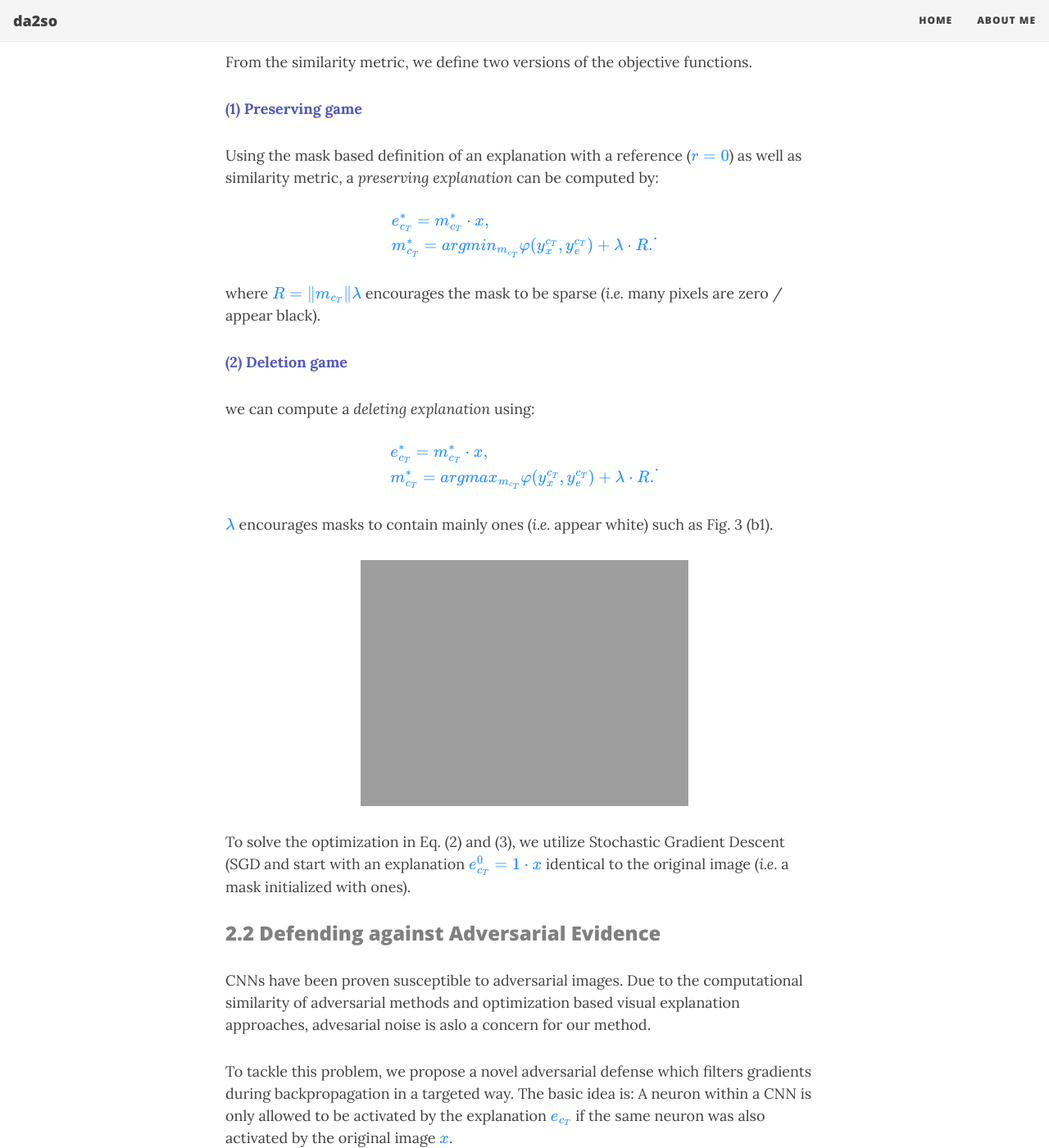
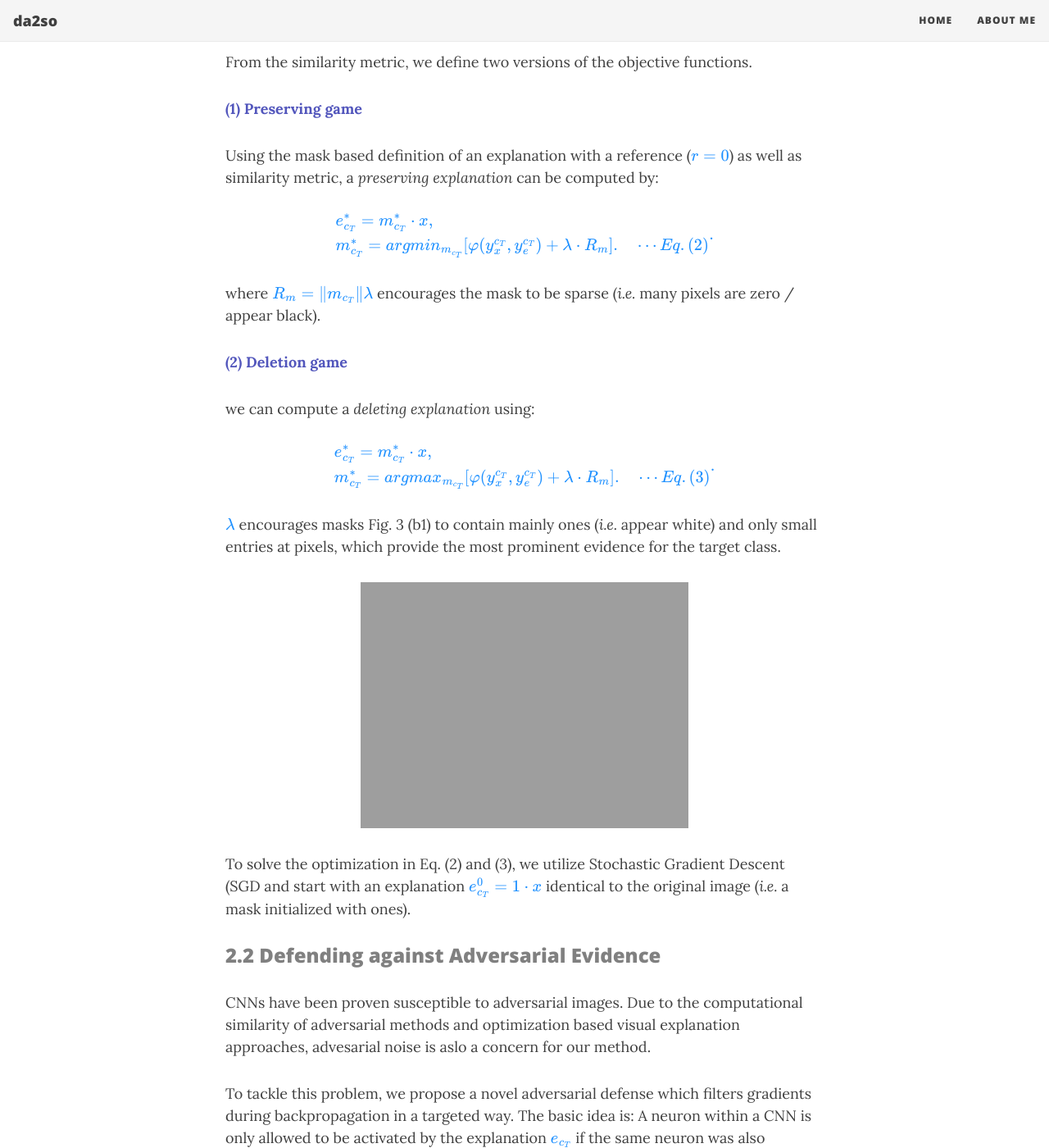
Before and after one commit to da2so/da2so.github.io, a Jekyll site: the page built from _posts/2020-08-17-Interpretable_And_Fine-grained_Visual_Explanations_For_Convolutional_Neural_Networks.md, in a window 1280 px wide and 1400 px high, scrolled down 2255 px. Shown: the whole window at 82% size. Built offline with Jekyll 4.4.1, drawn with Linux system fonts in a browser that asks for light colours; nearby versions of some CDN libraries; formulas are drawn with MathJax 3; some of the changed text lies outside the part shown.

Commit message:
Update 2020-08-17-Interpretable_And_Fine-grained_Visual_Explanations_For_Convolutional_Neural_Networks.md

```diff
--- a/_posts/2020-08-17-Interpretable_And_Fine-grained_Visual_Explanations_For_Convolutional_Neural_Networks.md
+++ b/_posts/2020-08-17-Interpretable_And_Fine-grained_Visual_Explanations_For_Convolutional_Neural_Networks.md
@@ -78,12 +78,12 @@ Using the mask based definition of an explanation with a reference (<span style=
 <span style="color:DodgerBlue">
 \\[
 \\begin{array}{l} e^\ast_\{ c_T \} = m^\ast_\{ c_T \} \cdot x, \cr
-				  m^\ast_\{ c_T \}= argmin_\{ m_\{ c_T \} \}  \varphi( y^{c_T}_x, y^{c_T}_e ) +\lambda \cdot R .
+				  m^\ast_\{ c_T \}= argmin_\{ m_\{ c_T \} \} \[ \varphi( y^{c_T}_x, y^{c_T}_e ) +\lambda \cdot R_m \] . \quad \cdots Eq .(2)
 \\end{array}.
 \\]
 </span>
 
-where <span style="color:DodgerBlue">$R=\Vert m_{c_T} \Vert$</span><span style="color:DodgerBlue">$\lambda$</span> encourages the mask to be sparse (*i.e.* many pixels are zero / appear black).
+where <span style="color:DodgerBlue">$R_m=\Vert m_{c_T} \Vert$</span><span style="color:DodgerBlue">$\lambda$</span> encourages the mask to be sparse (*i.e.* many pixels are zero / appear black).
 
 <span style="color:#5256BC">**(2) Deletion game**</span>
 
@@ -92,13 +92,12 @@ we can compute a *deleting explanation* using:
 <span style="color:DodgerBlue">
 \\[
 \\begin{array}{l} e^\ast_\{ c_T \} = m^\ast_\{ c_T \} \cdot x, \cr
-				  m^\ast_\{ c_T \}= argmax_\{ m_\{ c_T \} \}  \varphi( y^{c_T}_x, y^{c_T}_e ) +\lambda \cdot R.
+				  m^\ast_\{ c_T \}= argmax_\{ m_\{ c_T \} \} \[ \varphi( y^{c_T}_x, y^{c_T}_e ) +\lambda \cdot R_m \] . \quad \cdots Eq .(3)
 \\end{array}.
 \\]
 </span>
 
-<span style="color:DodgerBlue">$\lambda$</span> encourages masks to contain mainly ones (*i.e.* appear white) such as Fig. 3 (b1).
-
+<span style="color:DodgerBlue">$\lambda$</span> encourages masks Fig. 3 (b1) to contain mainly ones (*i.e.* appear white) and only small entries at pixels, which provide the most prominent evidence for the target class.
 
 
 ![3](https://da2so.github.io/assets/post_img/2020-08-17-Interpretable_And_Fine-grained_Visual_Explanations_For_Convolutional_Neural_Networks/3.png){: .mx-auto.d-block :}
@@ -121,7 +120,7 @@ If we regard neurons as indicators for the existence of features (*e.g.* edges,
 \\[
 \\left\\{ \\begin{array}{ll} 0 \leq h^l_i (e_{c_T}) \leq h^l_i (x), & if \; h^l_i (x) \geq 0, \cr
 							 0 \geq h^l_i (e_{c_T}) \geq h^l_i (x), & otherwise,
-							\\end{array} \\right.
+							\\end{array} \\right. \quad \cdots Eq. (4)
 \\]</span>
 
 where <span style="color:DodgerBlue">$h^l_i$</span> is the activation of the <span style="color:DodgerBlue">$i$</span>-th neuron in the <span style="color:DodgerBlue">$l$</span>-th layer of the network after the nonlinearity. This constraint is applied after all nonlinearity-layers (*e.g.* ReLU-Layers) of the network, besides the final final classification layer.
@@ -139,4 +138,7 @@ bl= min (0, h^l_i (x)),
 \\]
 </span>
 
-where <span style="color:DodgerBlue">$h^l_i(e_{c_T})$</span> is the acutal activation of the origianl nonlinearity-layer and <span style="color:DodgerBlue">$\overline{h}^l_i (e_{c_T})$</span> the adjusted activation after ensuring the bounds <span style="color:DodgerBlue">$bu$</span>,<span style="color:DodgerBlue">$bl$</span> of the original input.
+where <span style="color:DodgerBlue">$h^l_i(e_{c_T})$</span> is the acutal activation of the origianl nonlinearity-layer and <span style="color:DodgerBlue">$\overline{h}^l_i (e_{c_T})$</span> the adjusted activation after ensuring the bounds <span style="color:DodgerBlue">$bu$</span>, <span style="color:DodgerBlue">$bl$</span> of the original input.
+
+
+However, since this method changes the architecture of the model which we explain, we clip gradients in the backward pass of the optimizatio, which lead to a violationof Eq
```
